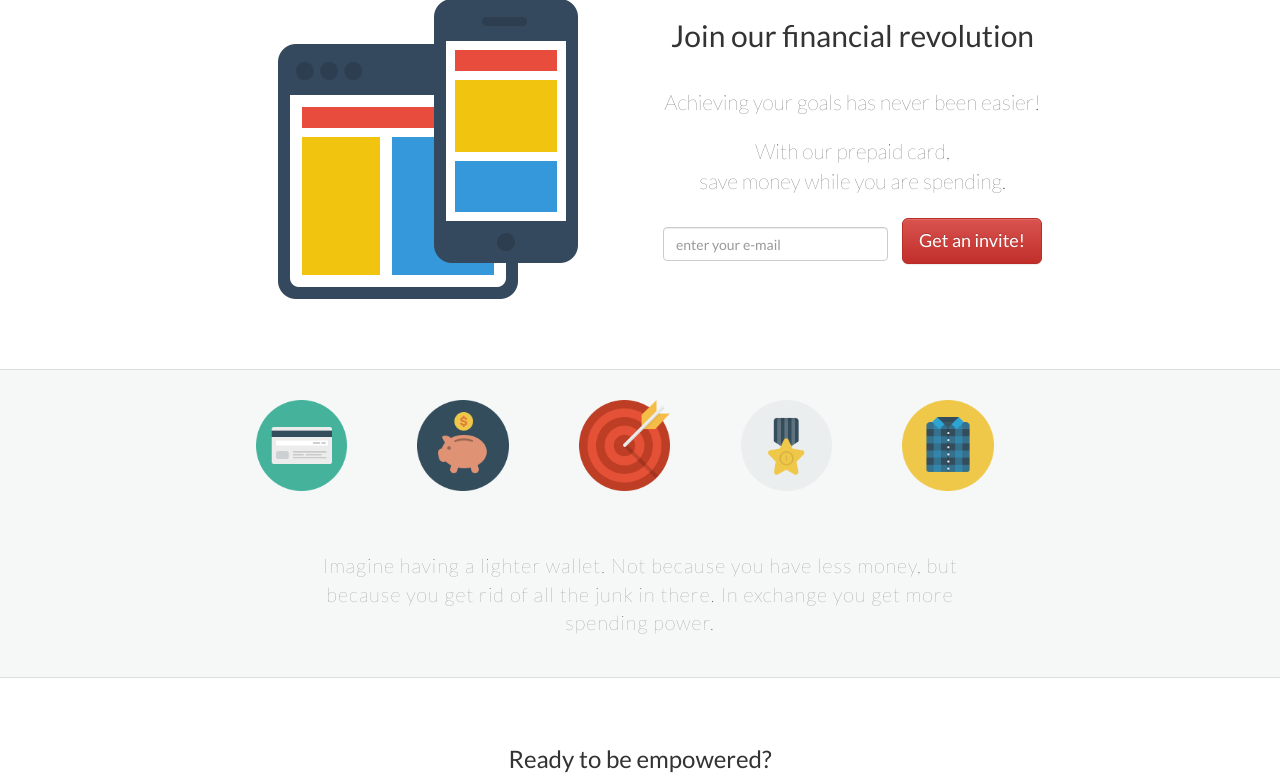
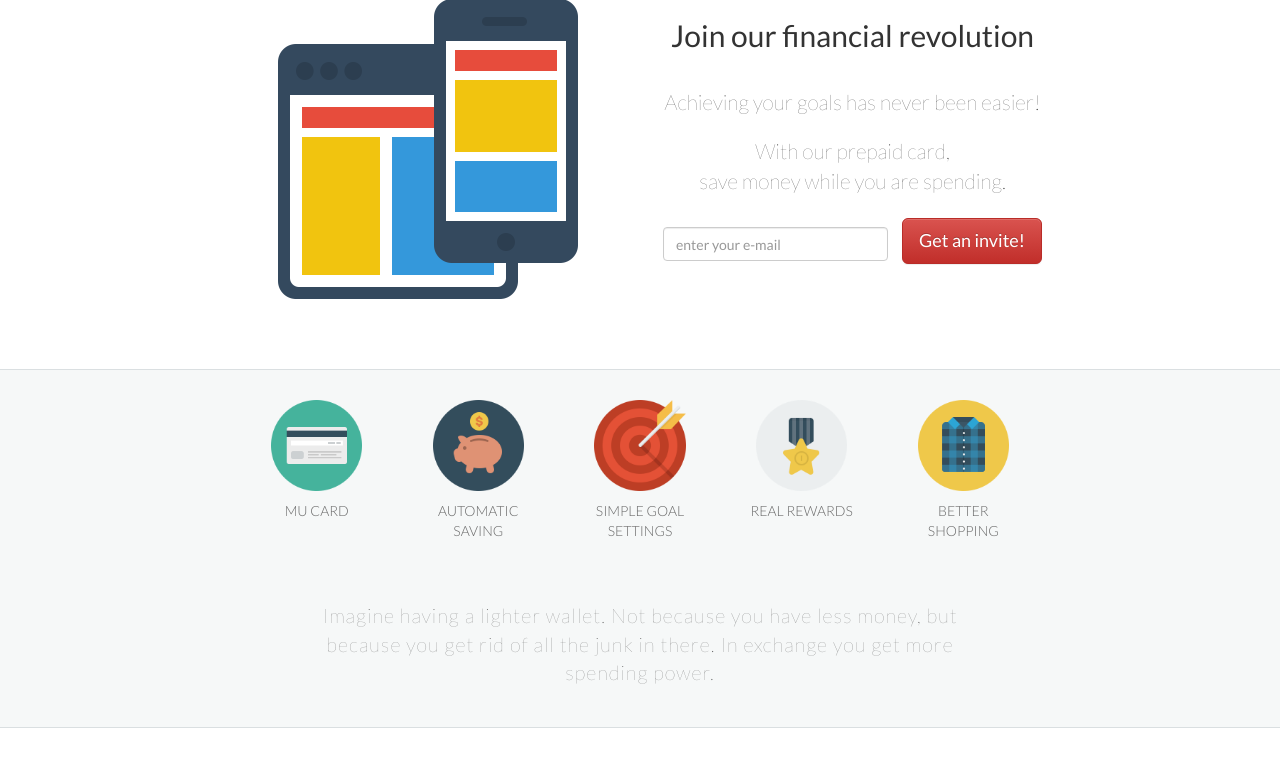
Before and after one commit to kendall80/mu-landing-design, a PHP site: page / in a window 1280 px wide. Shown: the part 148-929 px from the top of the page. Run offline with PHP 8.4, Linux system fonts and the light colour scheme; some libraries are stand-ins or nearby versions.

Commit message:
add text to feature icons

```diff
--- a/css/my-styles.css
+++ b/css/my-styles.css
@@ -27,9 +27,10 @@ body, h1, h2, h3, h4, h5, h6 {
 
 .ft-text {
 	font-size: 14px;
-	font-weight: 500;
+	font-weight: 300;
 	text-transform: uppercase;
 	color: Dimgray;
+	padding-top: 10px;
 }
 
 /* Navbar
@@ -83,6 +84,7 @@ body, h1, h2, h3, h4, h5, h6 {
 
 #features .img-responsive {
 	max-width: 75%;
+	display: inline-block;
 }
 
 #claim {
--- a/index.html
+++ b/index.html
@@ -85,6 +85,7 @@
           <div class="col-sm-2 col-sm-offset-1">
             <a href="#spending" data-toggle="modal">
               <img class="img-responsive" src="public/img/icons/credit-card.png">
+              <div class="ft-text">Mu Card</div>
             </a>
 
           </div>
@@ -92,24 +93,28 @@
           <div class="col-sm-2">
             <a href="#saving" data-toggle="modal">
               <img class="img-responsive" src="public/img/icons/money-saving.png">
+              <div class="ft-text">Automatic Saving</div>
               </a>
           </div>
 
           <div class="col-sm-2">
             <a href="#saving" data-toggle="modal">
               <img class="img-responsive" src="public/img/icons/target.png">
+              <div class="ft-text">Simple Goal Settings</div>
             </a>
           </div>
 
           <div class="col-sm-2">
             <a href="#saving" data-toggle="modal">
               <img class="img-responsive" src="public/img/icons/medal.png">
+              <div class="ft-text">Real Rewards</div>
             </a>
           </div>
 
           <div class="col-sm-2">
             <a href="#saving" data-toggle="modal">
               <img class="img-responsive" src="public/img/icons/shirt.png">
+              <div class="ft-text">Better Shopping</div>
             </a>
           </div>
         </div>
```
